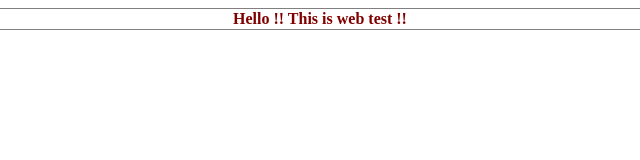
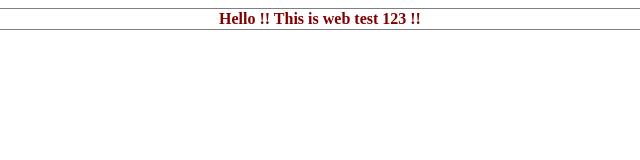
Before and after one commit to santoshmohapatra77/webproject, a plain HTML site: page index.html in a window 1280 px wide. Shown: the full height of the page, 320-960 px from the left. Drawn offline with Linux system fonts and the light colour scheme.

Commit message:
Update index.html

```diff
--- a/index.html
+++ b/index.html
@@ -1,7 +1,7 @@
 <table style="border-collapse: collapse; width: 100%;" border="1">
 <tbody>
 <tr>
-<td style="width: 100%; text-align: center;"><strong><span style="color: #800000;">Hello !! This is web test !!</span></strong></td>
+<td style="width: 100%; text-align: center;"><strong><span style="color: #800000;">Hello !! This is web test 123 !!</span></strong></td>
 </tr>
 </tbody>
 </table>
```
